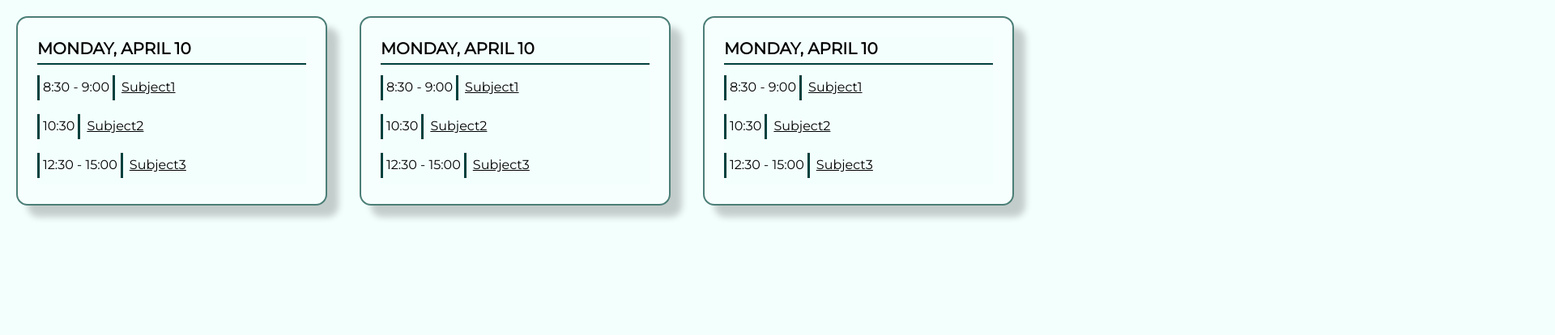
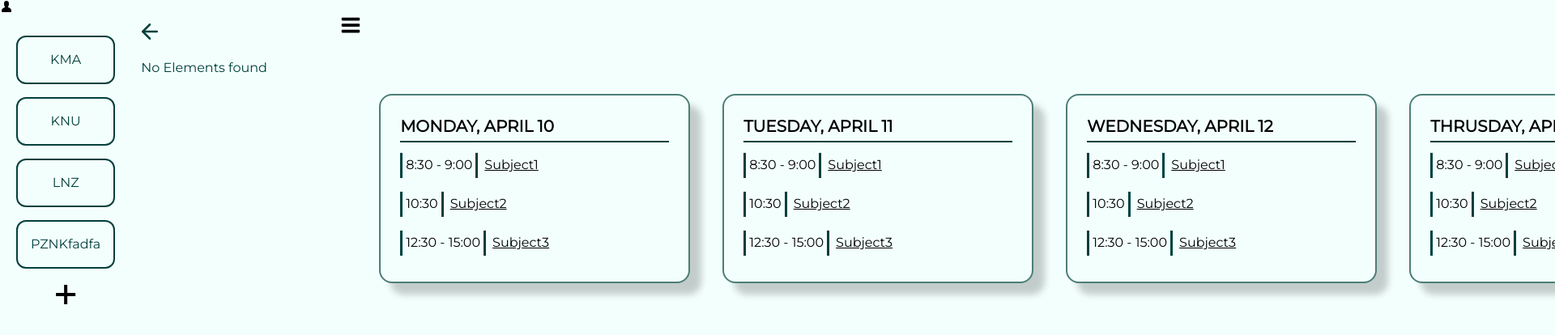
Before and after one commit to RiperYT/toucan-youcan, a React (Create React App) app in the folder Frontend/toucanyoucan/: page / in a window 1280 px wide. Shown: the top 414 px of the page at 81% size, 1920 px wide, since content can reach past the window. Built offline with nearby package versions, Linux system fonts and the light colour scheme.

Commit message:
tailwind fix, flow improve, StartingPage creation

```diff
--- a/Frontend/toucanyoucan/src/calendar/Calendar.js
+++ b/Frontend/toucanyoucan/src/calendar/Calendar.js
@@ -2,21 +2,37 @@ import CalendarTile from "./CalendarTile";
 
 // Debug var
 const defaultTimetable = [
-  {startTime: "8:30", endTime: "9:00", name: "Subject1"},
-  {startTime: "10:30", name: "Subject2"},
-  {startTime: "12:30", endTime: "15:00", name: "Subject3"}
-]
+  { startTime: "8:30", endTime: "9:00", name: "Subject1" },
+  { startTime: "10:30", name: "Subject2" },
+  { startTime: "12:30", endTime: "15:00", name: "Subject3" },
+];
 
 const Calendar = () => {
-  return <div className="bg-background-primary flex h-full h-screen">
-    <div className="m-5"><CalendarTile day ="Monday, April 10" timetable = {defaultTimetable}/> </div>
-    <div className="m-5"><CalendarTile day ="Monday, April 10" timetable = {defaultTimetable}/> </div>
-    <div className="m-5"><CalendarTile day ="Monday, April 10" timetable = {defaultTimetable}/> </div>
-    <div className="m-5"><CalendarTile day ="Monday, April 10" timetable = {defaultTimetable}/> </div>
-    <div className="m-5"><CalendarTile day ="Monday, April 10" timetable = {defaultTimetable}/> </div>
-    <div className="m-5"><CalendarTile day ="Monday, April 10" timetable = {defaultTimetable}/> </div>
-    <div className="m-5"><CalendarTile day ="Monday, April 10" timetable = {defaultTimetable}/> </div>
-  </div>;
+  return (
+    <div className="bg-background-primary flex h-screen mt-20">
+      <div className="m-5">
+        <CalendarTile day="Monday, April 10" timetable={defaultTimetable} />{" "}
+      </div>
+      <div className="m-5">
+        <CalendarTile day="Tuesday, April 11" timetable={defaultTimetable} />{" "}
+      </div>
+      <div className="m-5">
+        <CalendarTile day="Wednesday, April 12" timetable={defaultTimetable} />{" "}
+      </div>
+      <div className="m-5">
+        <CalendarTile day="Thrusday, April 13" timetable={defaultTimetable} />{" "}
+      </div>
+      <div className="m-5">
+        <CalendarTile day="Friday, April 14" timetable={defaultTimetable} />{" "}
+      </div>
+      <div className="m-5">
+        <CalendarTile day="Saturday, April 15" timetable={defaultTimetable} />{" "}
+      </div>
+      <div className="m-5">
+        <CalendarTile day="Sunday, April 16" timetable={defaultTimetable} />{" "}
+      </div>
+    </div>
+  );
 };
 
 export default Calendar;
--- a/Frontend/toucanyoucan/src/calendar/CalendarTile.js
+++ b/Frontend/toucanyoucan/src/calendar/CalendarTile.js
@@ -1,29 +1,42 @@
-const CalendarTile = ({day, timetable}) => {
-
-    return <div name="tile-box" className="bg-tile-background-green shadow-tile box-border w-96 p-6 border-2 border-secondary-green rounded-[14px]">
-        <div name="date" className="font-bold text-xl uppercase">{day} <br /></div>
-        <hr name="date-divider-line" className="my-1 bg-primary-green" style={{border: "none", height: "2px"}}/>
+const CalendarTile = ({ day, timetable }) => {
+    return (
+      <div
+        name="tile-box"
+        className="shadow-tile box-border w-96 p-6 border-2 border-accent rounded-2xl"
+      >
+        <div name="date" className="font-bold text-xl uppercase">
+          {day} <br />
+        </div>
+        <hr
+          name="date-divider-line"
+          className="my-1 bg-primary"
+          style={{ border: "none", height: "2px" }}
+        />
         <div name="activities" className="font-medium">
-        {
-          timetable.map((item, index) => {
-            return <div key={index} className="flex flex-wrap place-items-center">
+          {timetable.map((item, index) => {
+            return (
+              <div key={index} className="flex flex-wrap place-items-center">
                 <div name="left-time-divider" className="">
-                <hr className="bg-primary-green w-3px h-8"/>
+                  <hr className="bg-primary w-3px h-8" />
                 </div>
                 <div name="time" className={`my-2 p-1`}>
-                {item.startTime} {(item.endTime) ? ` - ${item.endTime}` : ""}
+                  {item.startTime} {item.endTime ? ` - ${item.endTime}` : ""}
                 </div>
                 <div name="right-time-divider" className="">
-                <hr className="bg-primary-green w-3px h-8 mr-2"/>
+                  <hr className="bg-primary w-3px h-8 mr-2" />
                 </div>
-              <div name="activity-name" className="underline underline-offset-1">
+                <div
+                  name="activity-name"
+                  className="underline underline-offset-1"
+                >
                   {item.name}
                 </div>
               </div>
-          })
-        }
+            );
+          })}
         </div>
-      </div>;
+      </div>
+    );
   };
 
   export default CalendarTile;
--- a/Frontend/toucanyoucan/src/components/categories/OrganizationsList.js
+++ b/Frontend/toucanyoucan/src/components/categories/OrganizationsList.js
@@ -43,7 +43,7 @@ const OrganizationsList = () => {
           navigate("/createcourse");
         }}
         className="h-8 w-full self-end"
-        color="primary"
+        color="primary-green"
       />
     </div>
   );
--- a/Frontend/toucanyoucan/src/components/forms/Field.js
+++ b/Frontend/toucanyoucan/src/components/forms/Field.js
@@ -14,7 +14,7 @@ const Field = ({ password, className, ...props }) => {
   };
 
   const classes = classNames(
-    "border border-primary-green rounded-xl m-1",
+    "border bg-background-primary border-primary rounded-xl m-1",
     className
   );
 
--- a/Frontend/toucanyoucan/src/components/shared/Button.js
+++ b/Frontend/toucanyoucan/src/components/shared/Button.js
@@ -19,9 +19,9 @@ function Button({
   const classes = classNames(
     "border-2",
     {
-      "border-primary-green bg-primary-green text-white":
+      "border-primary bg-primary text-white":
         primary && !outline && !text && !disabled,
-      "border-primary-green primary-green text-primary-green":
+      "border-primary bg-background-primary text-primary":
         primary && outline && !disabled,
       "border-gray-900 bg-gray-800": secondary,
       "border-green-600 bg-green-500": success,
--- a/Frontend/toucanyoucan/src/pages/forms/CreateCourseForm.js
+++ b/Frontend/toucanyoucan/src/pages/forms/CreateCourseForm.js
@@ -32,7 +32,7 @@ const CreateCourseForm = () => {
       />
       <form
         onSubmit={() => {}}
-        className="border-4 border-primary-green rounded-xl p-4 shadow-2xl space-y-10"
+        className="border-4 border-primary rounded-xl p-4 shadow-2xl space-y-10"
         style={{
           width: "849px",
           height: "600px",
--- a/Frontend/toucanyoucan/src/pages/forms/LoginForm.js
+++ b/Frontend/toucanyoucan/src/pages/forms/LoginForm.js
@@ -71,7 +71,7 @@ const LoginForm = () => {
       />
       <form
         onSubmit={handleFormSubmit}
-        className="border-4 border-primary-green rounded-2xl p-4 shadow-2xl space-y-10"
+        className="border-4 border-primary rounded-2xl p-4 shadow-2xl space-y-10"
         style={{
           width: "458px",
           height: "515px",
--- a/Frontend/toucanyoucan/src/pages/forms/SignUp.js
+++ b/Frontend/toucanyoucan/src/pages/forms/SignUp.js
@@ -68,7 +68,6 @@ const SignUp = () => {
       <img
         alt=""
         src="tucan.png"
-        className="z-0"
         style={{
           position: "absolute",
           top: "0",
@@ -79,7 +78,7 @@ const SignUp = () => {
       />
       <form
         onSubmit={handleFormSubmit}
-        className="border-4 border-primary-green rounded-2xl p-4 shadow-2xl space-y-5"
+        className="border-4 border-primary rounded-2xl p-4 shadow-2xl space-y-5"
         style={{
           width: "458px",
           boxShadow: "0px 0px 66px 6px rgba(0, 0, 0, 0.25)",
--- a/Frontend/toucanyoucan/src/pages/schedule/MainPage.js
+++ b/Frontend/toucanyoucan/src/pages/schedule/MainPage.js
@@ -1,12 +1,48 @@
 import Calendar from "../../calendar/Calendar";
+import CategoriesSidebar from "../../components/categories/CategoriesSideBar";
+import { GoPerson, GoThreeBars } from "react-icons/go";
+import { useState } from "react";
+import { useSelector } from "react-redux";
+import StartingPage from "./StartingPage";
+import { useNavigate } from "react-router-dom";
 
 const MainPage = () => {
+  const [isExpanded, setIsExpanded] = useState(true);
+
+  const scrollContainer = document.scrollingElement;
+
+  scrollContainer.addEventListener("wheel", (evt) => {
+    evt.preventDefault();
+    scrollContainer.scrollLeft += evt.deltaY;
+  });
+
+  const navigate = useNavigate();
 
   return (
-    <div className="flex flex-row bg-background-green">
-      <div id="calendar" className="overflow-auto" >
-        <Calendar />
-      </div>
+    <div className="bg-background-primary">
+      <GoPerson
+        onClick={() => {
+          navigate("/profile");
+        }}
+      />
+      {!useSelector((state) => state.categories.all).length ? (
+        <StartingPage />
+      ) : (
+        <div className="flex flex-row bg-background-primary">
+          <div className="flex sticky">
+            {isExpanded && <CategoriesSidebar />}
+            <GoThreeBars
+              size={30}
+              onClick={() => {
+                setIsExpanded(!isExpanded);
+              }}
+            />
+          </div>
+          <div>
+            <Calendar />
+          </div>
+        </div>
+      )}
     </div>
   );
 };
--- a/Frontend/toucanyoucan/src/pages/schedule/StartingPage.js
+++ b/Frontend/toucanyoucan/src/pages/schedule/StartingPage.js
@@ -0,0 +1,75 @@
+import { useNavigate } from "react-router-dom";
+import Button from "../../components/shared/Button";
+
+const StartingPage = () => {
+  const navigate = useNavigate();
+
+  return (
+    <div
+      className="flex items-center justify-center"
+      style={{
+        height: "100vh",
+        position: "relative",
+        padding: "15px",
+      }}
+    >
+      <img
+        alt=""
+        src="tucan.png"
+        style={{
+          position: "absolute",
+          top: "500px",
+          right: "0",
+          width: "231px",
+          height: "346px",
+        }}
+      />
+
+      <div className="flex flex-col items-center">
+        {/* No planned activities div */}
+        <div
+          className="text-center mx-auto"
+          style={{
+            height: "55px",
+            fontWeight: "700",
+            fontSize: "32px",
+            fontFamily: "Koh Santepheap",
+            color: "#474747",
+          }}
+        >
+          <h1>NO PLANNED ACTIVITIES YET</h1>
+        </div>
+        <div className="flex flex-col items-center">
+          <Button
+            primary
+            rounded
+            className=" rounded-xl w-64 h-12 mt-8 mb-3 text-xl"
+          >
+            Find Course
+          </Button>
+
+          <div className="flex flex-row justify-center items-center text-xl italic">
+            <hr className="bg-primary w-64 h-px m-5 border-none " />
+            OR
+            <hr className="bg-primary w-64 h-px m-5 border-none" />
+          </div>
+          <div className="flex flex-col items-center">
+            <Button
+              onClick={() => {
+                navigate("/createcourse");
+              }}
+              primary
+              outline
+              rounded
+              className=" rounded-xl w-64 h-12 mt-3 text-lg"
+            >
+              Create Course
+            </Button>
+          </div>
+        </div>
+      </div>
+    </div>
+  );
+};
+
+export default StartingPage;
--- a/Frontend/toucanyoucan/tailwind.config.js
+++ b/Frontend/toucanyoucan/tailwind.config.js
@@ -4,19 +4,19 @@ module.exports = {
   theme: {
     extend: {
       colors: {
-        'primary-green': '#00403D',
-        'secondary-green': '#4B7E77',
-        'tile-background-green': '#F6FFFE',
-        'background-green': '#F3FFFD',
+        primary: "#00403D",
+        accent: "#4B7E77",
+        "background-primary": "#F3FFFD",
       },
       boxShadow: {
-        'tile': '14px 14px 8px 0px rgb(0 0 0 / 0.2)',
-        'org-sidebar': '2px 0px 2px 0px rgb(0 0 0 / 0.4)',
-        'plus-org': '0px -3px 4px 0px rgb(0 0 0 / 0.3)',
-        'category': '-1px 3px 4px 0px rgb(0 0 0 / 0.3)',
+        // x, y, blur, adding size, color
+        tile: "14px 14px 8px 0px rgb(0 0 0 / 0.2)",
+        "org-sidebar": "2px 0px 2px 0px rgb(0 0 0 / 0.4)",
+        "plus-org": "0px -3px 4px 0px rgb(0 0 0 / 0.3)",
+        category: "-1px 3px 4px 0px rgb(0 0 0 / 0.3)",
       },
       width: {
-        '3px': '3px',
+        "3px": "3px",
       },
     },
   },
```
Also changed, not shown: Frontend/toucanyoucan/src/components/categories/OrganizationItem.js (indentation only). Lines whose indentation alone changed are shown as unchanged.
